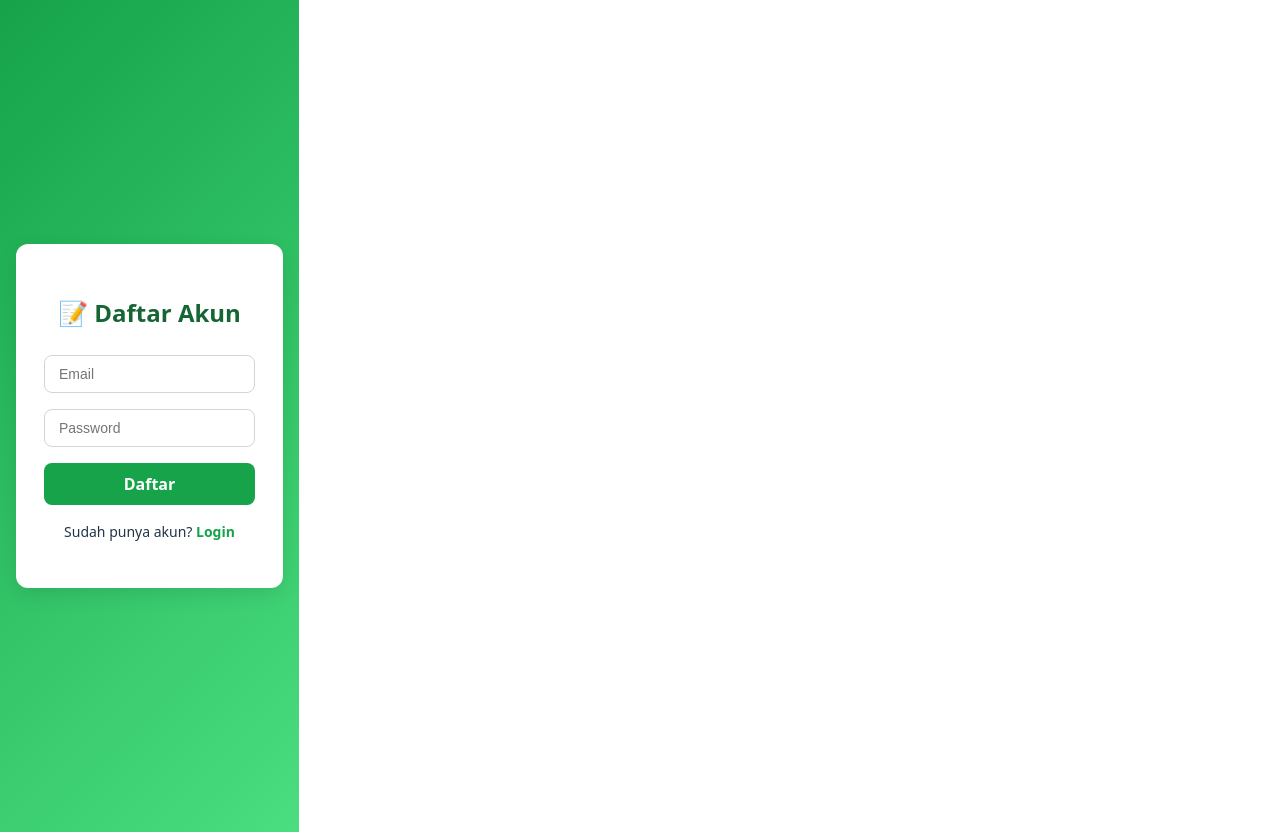
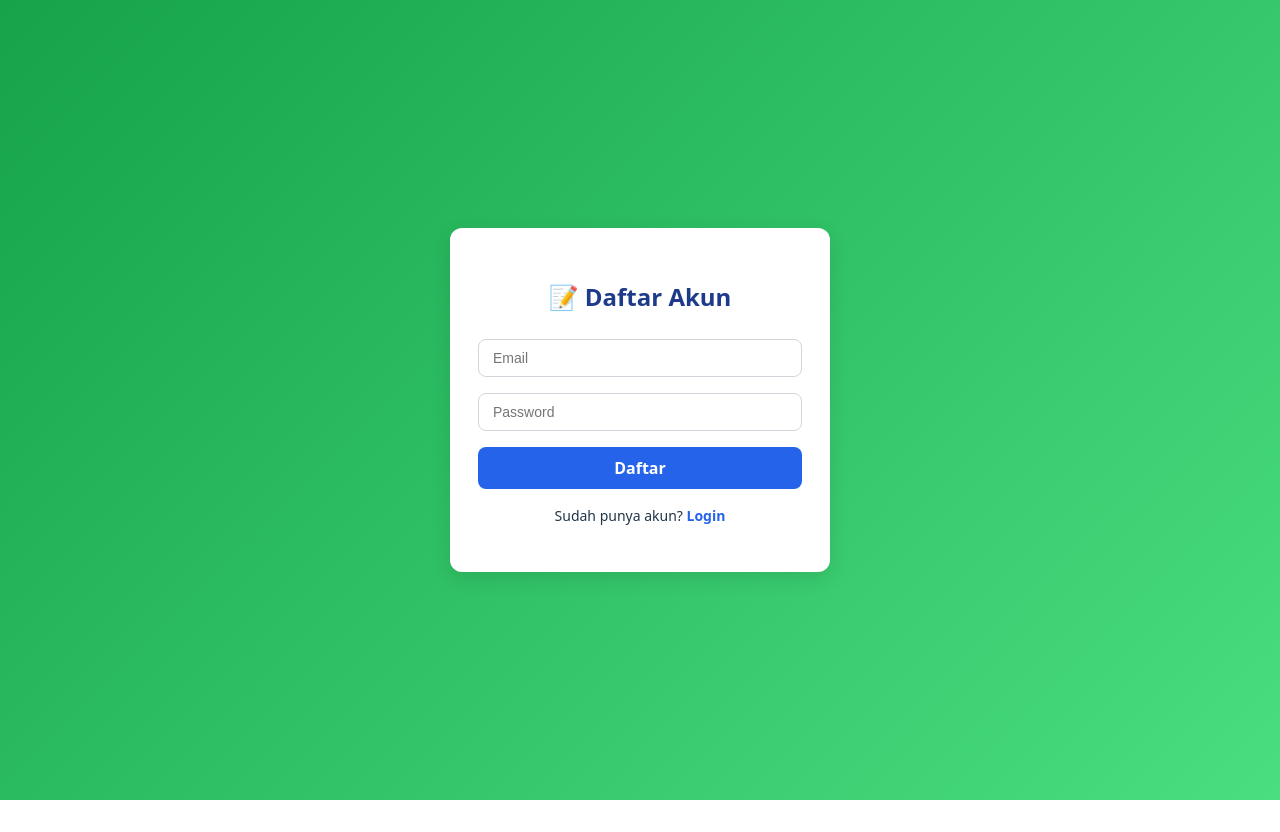
Before and after one commit to untrustedperson/jadwal-libur, a React (Vite) app: page /register in a window 1280 px wide. After the commit the page ends 800 px from the top, so only its background shows below. Built offline with nearby package versions, Linux system fonts and the light colour scheme; no server answers.

Commit message:
final login & register

```diff
--- a/src/Login.tsx
+++ b/src/Login.tsx
@@ -70,11 +70,15 @@ export default function Login() {
 const styles: Record<string, React.CSSProperties> = {
   container: {
     height: "100vh",
+    width: "100vw", // Pastikan penuh
     display: "flex",
     justifyContent: "center",
     alignItems: "center",
     background: "linear-gradient(135deg, #2563eb, #60a5fa)",
-    padding: 16,
+    overflow: "hidden", // 🔒 cegah scroll horizontal
+    margin: 0,
+    padding: "0 16px",
+    boxSizing: "border-box", // pastikan padding tidak melebihi viewport
   },
   card: {
     background: "#fff",
@@ -84,6 +88,7 @@ const styles: Record<string, React.CSSProperties> = {
     width: "100%",
     maxWidth: 380,
     textAlign: "center",
+    boxSizing: "border-box",
   },
   title: {
     marginBottom: 24,
@@ -100,6 +105,8 @@ const styles: Record<string, React.CSSProperties> = {
     borderRadius: 8,
     fontSize: 14,
     outline: "none",
+    width: "100%",
+    boxSizing: "border-box",
   },
   button: {
     padding: "10px",
@@ -110,6 +117,7 @@ const styles: Record<string, React.CSSProperties> = {
     fontWeight: 600,
     cursor: "pointer",
     transition: "0.2s",
+    width: "100%",
   },
   error: {
     color: "red",
--- a/src/Register.tsx
+++ b/src/Register.tsx
@@ -72,11 +72,15 @@ export default function Register() {
 const styles: Record<string, React.CSSProperties> = {
   container: {
     height: "100vh",
+    width: "100vw", // Pastikan penuh
     display: "flex",
     justifyContent: "center",
     alignItems: "center",
     background: "linear-gradient(135deg, #16a34a, #4ade80)",
-    padding: 16,
+    overflow: "hidden", // 🔒 cegah scroll horizontal
+    margin: 0,
+    padding: "0 16px",
+    boxSizing: "border-box", // pastikan padding tidak melebihi viewport
   },
   card: {
     background: "#fff",
@@ -86,10 +90,11 @@ const styles: Record<string, React.CSSProperties> = {
     width: "100%",
     maxWidth: 380,
     textAlign: "center",
+    boxSizing: "border-box",
   },
   title: {
     marginBottom: 24,
-    color: "#166534",
+    color: "#1e3a8a",
   },
   form: {
     display: "flex",
@@ -102,16 +107,19 @@ const styles: Record<string, React.CSSProperties> = {
     borderRadius: 8,
     fontSize: 14,
     outline: "none",
+    width: "100%",
+    boxSizing: "border-box",
   },
   button: {
     padding: "10px",
     borderRadius: 8,
     border: "none",
-    background: "#16a34a",
+    background: "#2563eb",
     color: "#fff",
     fontWeight: 600,
     cursor: "pointer",
     transition: "0.2s",
+    width: "100%",
   },
   error: {
     color: "red",
@@ -123,7 +131,7 @@ const styles: Record<string, React.CSSProperties> = {
     fontSize: 14,
   },
   link: {
-    color: "#16a34a",
+    color: "#2563eb",
     fontWeight: 600,
     textDecoration: "none",
   },
```
